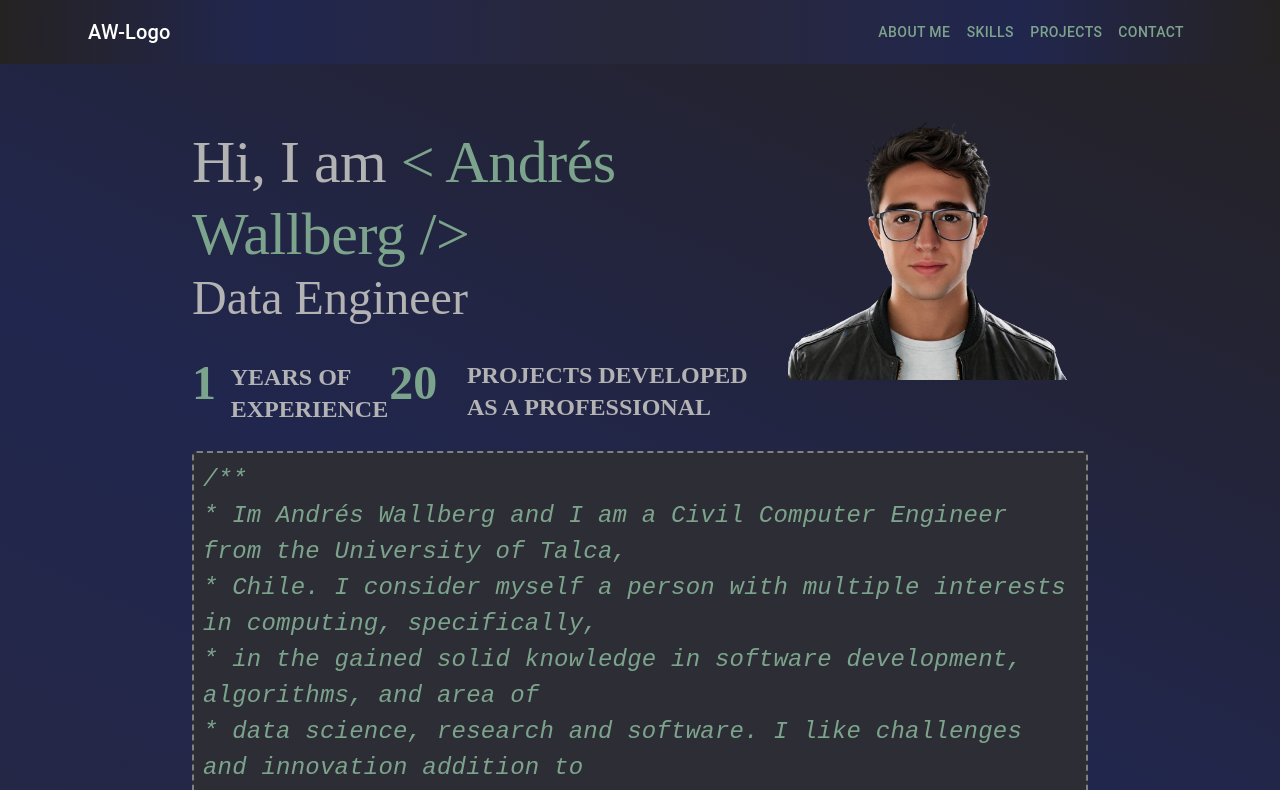
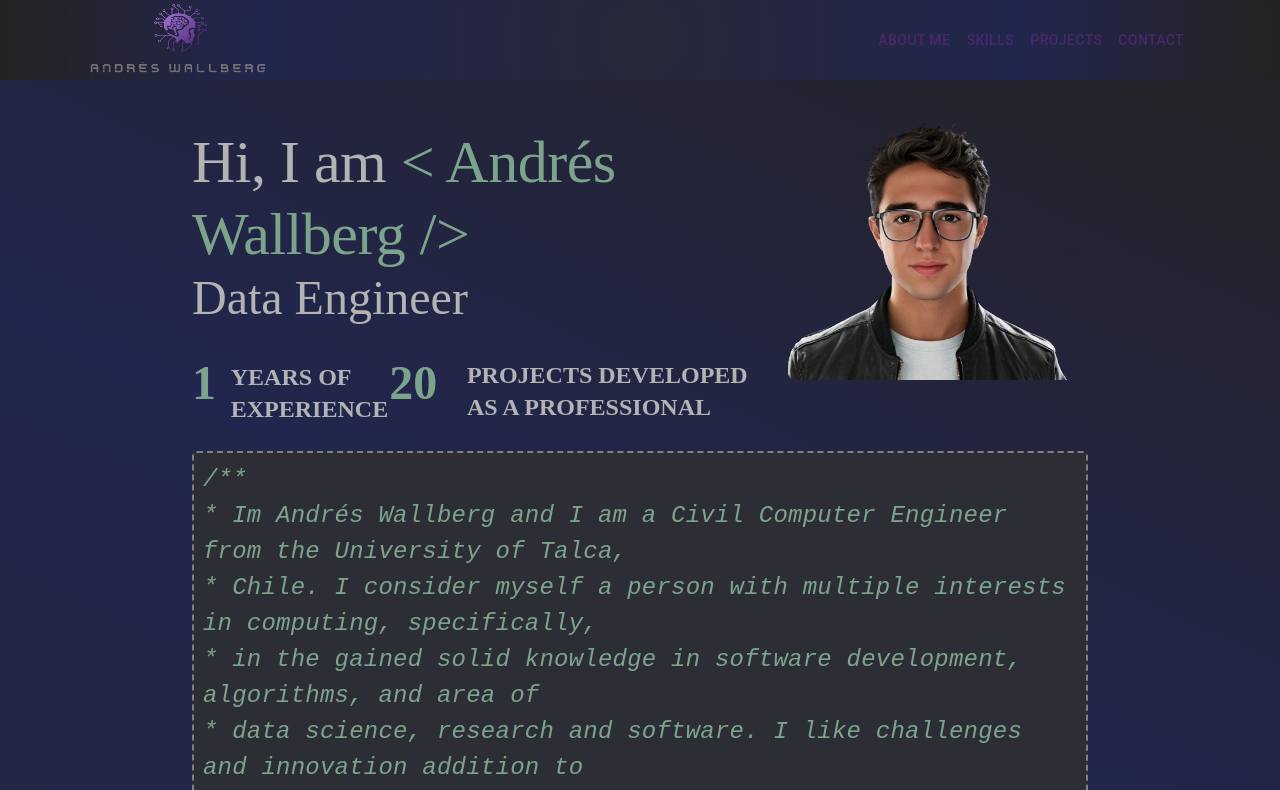
Before and after one commit to AndresWV/Portafolio, a Next.js app in the folder front/: page / in a window 1280 px wide. Shown: the top 790 px of the page. Built offline with nearby package versions, Linux system fonts and the light colour scheme.

Commit message:
fix nav and add logo

```diff
--- a/front/app/components/NavBar.tsx
+++ b/front/app/components/NavBar.tsx
@@ -15,6 +15,7 @@ import Toolbar from '@mui/material/Toolbar';
 import Typography from '@mui/material/Typography';
 import Button from '@mui/material/Button';
 import Grid from '@mui/material/Grid';
+import Image from 'next/image'
 interface Props {
     window?: () => Window;
 }
@@ -72,15 +73,20 @@ export default function DrawerAppBar(props: Props) {
                         <MenuIcon />
                     </IconButton>
                     <Typography
-                        variant="h6"
                         component="div"
                         sx={{ flexGrow: 1, display: { xs: 'none', sm: 'block' } }}
                     >
-                        AW-Logo
+                        <Image
+                            src="/assets/img/logo.png"
+                            width={180}
+                            height={80}
+                            alt="Avatar"
+                            style={{float:'left'}}
+                        />
                     </Typography>
                     <Box sx={{ display: { xs: 'none', sm: 'block' } }}>
                         {navItems.map((item) => (
-                            <Button key={item} sx={{ color: '#7ca48c' }}>
+                            <Button key={item} sx={{ color: '#48286a' }}>
                                 {item}
                             </Button>
                         ))}
```
Also changed, not shown: front/public/assets/img/logo.png (added).
